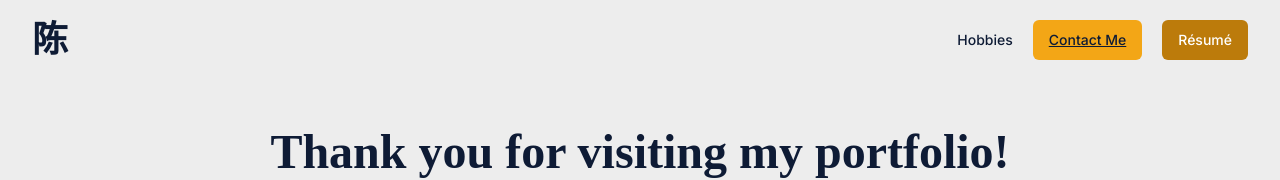
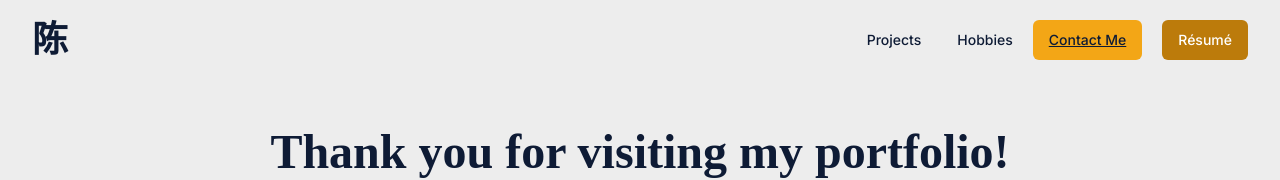
Before and after one commit to chxnkm/portfolio, a Next.js app: page /contact in a window 1280 px wide. Shown: the top 180 px of the page. Built offline with nearby package versions, Linux system fonts and the light colour scheme; a web font is replaced by a local one.

Commit message:
Added Projects Navitem back - as a id sublink

```diff
--- a/app/globals.css
+++ b/app/globals.css
@@ -66,6 +66,10 @@
     }
   }
 
+  html {
+    scroll-behavior: smooth;
+  }
+
   @layer base {
     * {
       @apply border-border;
--- a/app/page.tsx
+++ b/app/page.tsx
@@ -52,7 +52,7 @@ export default function Home() {
 
             </div>
       </div>
-      <div className=" mt-[6vh] container mx-auto animate-slideUp">
+      <div id='projects' className=" mt-[6vh] container mx-auto animate-slideUp">
           <h1 className="text-4xl font-black font-belsey">Projects and Work Experience 👨🏻‍💻</h1>
           <p className="text-lg mt-12">Click on each card to learn more!</p>
       </div>
--- a/components/ui/NavMenu.tsx
+++ b/components/ui/NavMenu.tsx
@@ -18,6 +18,17 @@ export function NavMenu() {
   return (
     <NavigationMenu>
       <NavigationMenuList>
+        <NavigationMenuItem>
+            <Link href="/#projects" legacyBehavior passHref>
+              <NavigationMenuLink
+                className={`${navigationMenuTriggerStyle()} ${
+                  currentPath === "/#projects" ? "bg-[#f3a616] underline" : ""
+                }`}
+              >
+                Projects
+              </NavigationMenuLink>
+            </Link>
+        </NavigationMenuItem>
         <NavigationMenuItem>
           <Link href="/hobbies" legacyBehavior passHref>
             <NavigationMenuLink
```
